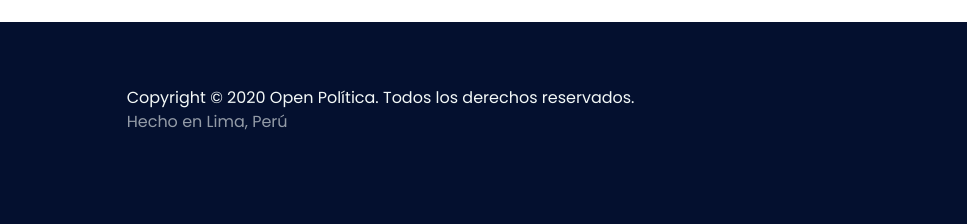
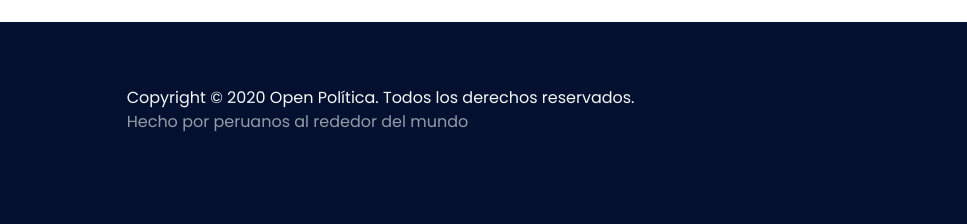
Before and after one commit to openpolitica/openpolitica.com, a website: page public/index.html in a window 1280 px wide. Shown: the part 3409-3633 px from the top of the page, 0-967 px from the left. Drawn offline with Linux system fonts and the light colour scheme.

Commit message:
changued text in footer

```diff
--- a/public/index.html
+++ b/public/index.html
@@ -248,7 +248,7 @@
         <p class="">
           Copyright © 2020 Open Política. Todos los derechos reservados.
         </p>
-        <p class="opacity-60">Hecho en Lima, Perú</p>
+        <p class="opacity-60">Hecho por peruanos al rededor del mundo</p>
       </div>
 
       <!-- contact us -->
```
